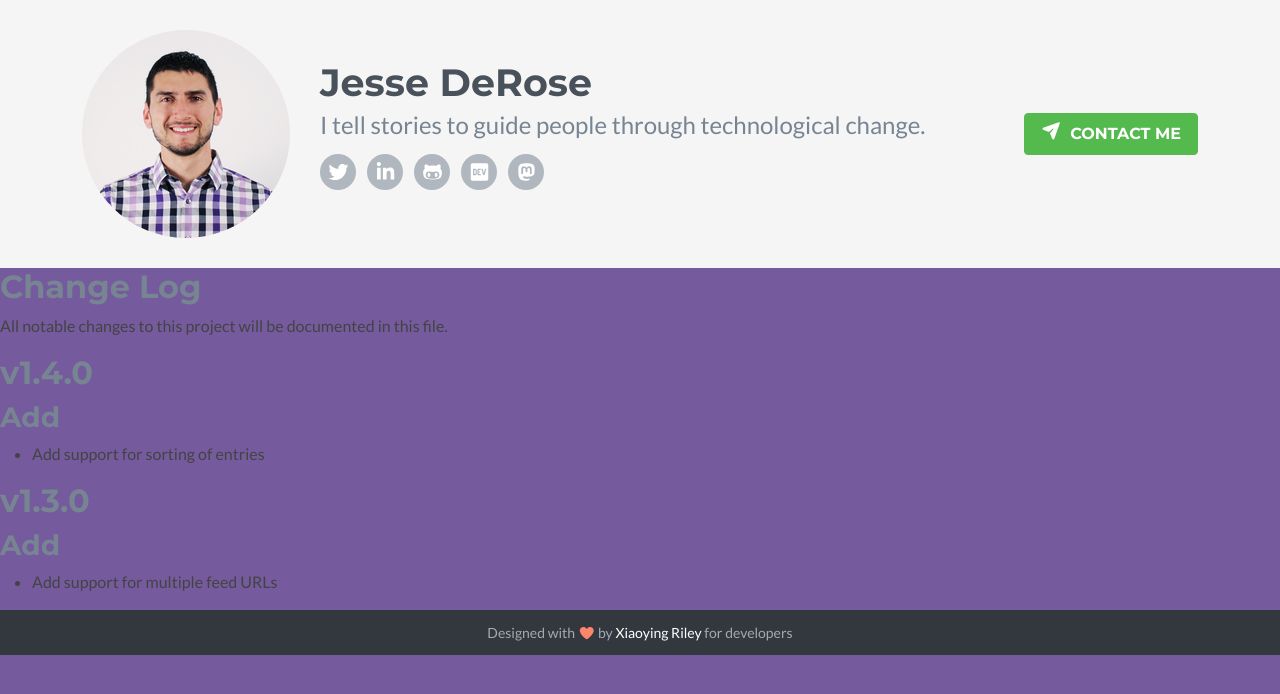
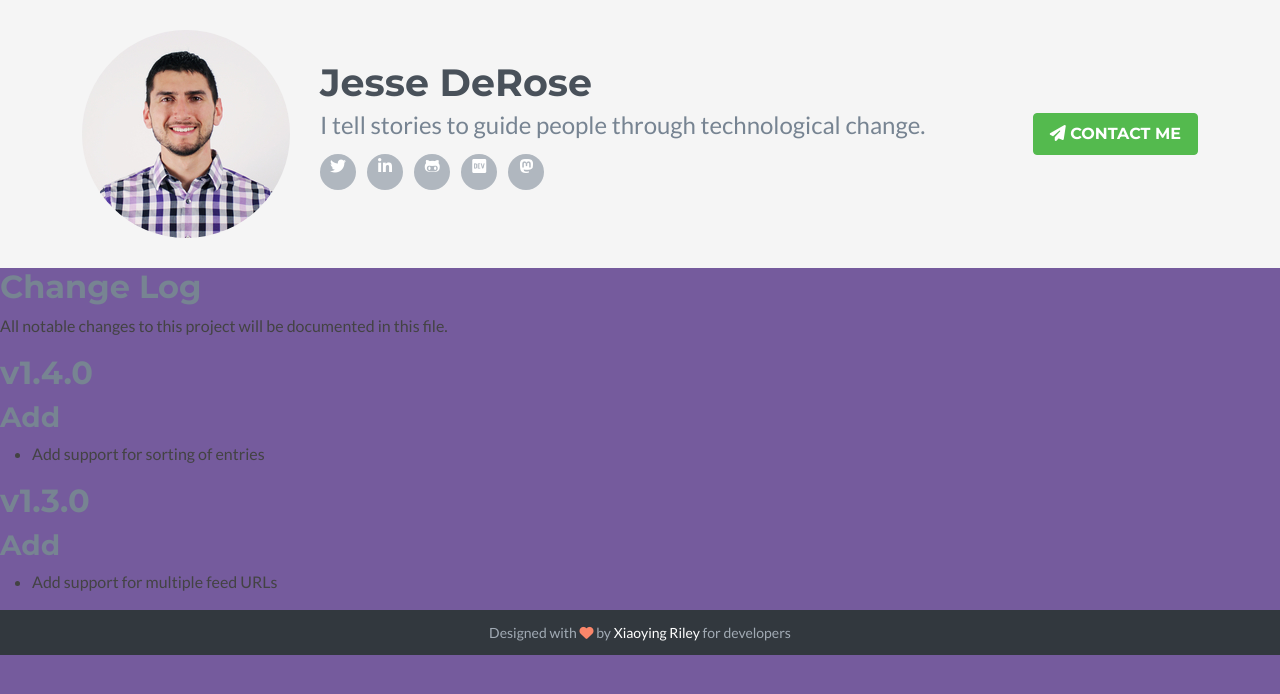
Before and after one commit to jcderose/jcderose.github.io, a Jekyll site: the page built from assets/plugins/vanilla-rss/CHANGELOG.md, in a window 1280 px wide. Shown: the top 694 px of the page. Built offline with Jekyll 4.4.1, drawn with Linux system fonts in a browser that asks for light colours; nearby versions of some CDN libraries; our own code applies the rules of GitHub Pages for plain Markdown files; library files that are not in the unit come from our copies; a style sheet for code colours, icons or effects is not loaded.

Commit message:
Update FontAwesome reference.

```diff
--- a/_includes/head.html
+++ b/_includes/head.html
@@ -25,7 +25,8 @@
   <link href='https://fonts.googleapis.com/css?family=Montserrat:400,700' rel='stylesheet' type='text/css'>
 
   <!-- FontAwesome JS -->
-  <script defer src="/assets/fontawesome/js/all.js"></script>
+  <!-- <script defer src="/assets/fontawesome/js/all.js"></script> -->
+  <script defer src="https://kit.fontawesome.com/3a3a4847bb.js" crossorigin="anonymous"></script>
 
   <!-- Global CSS -->
   <link rel="stylesheet" href="/assets/plugins/bootstrap/css/bootstrap.min.css">
```
